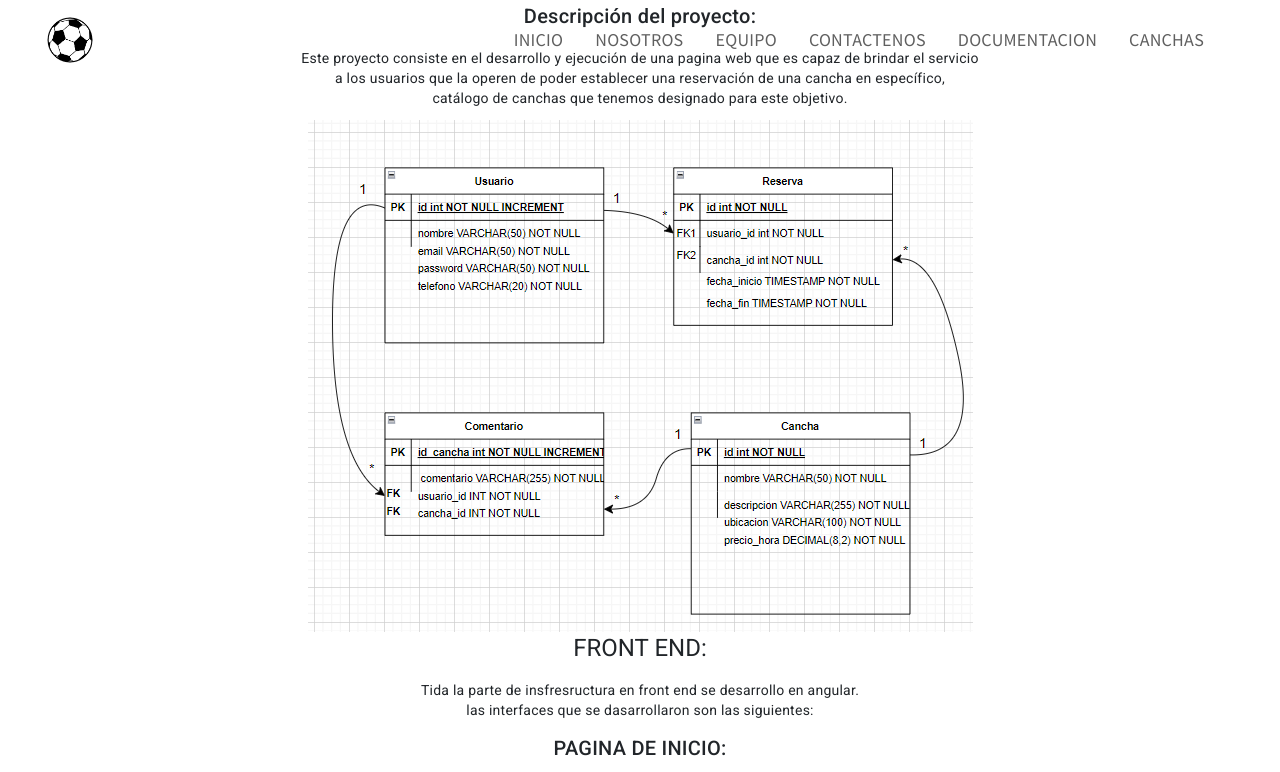
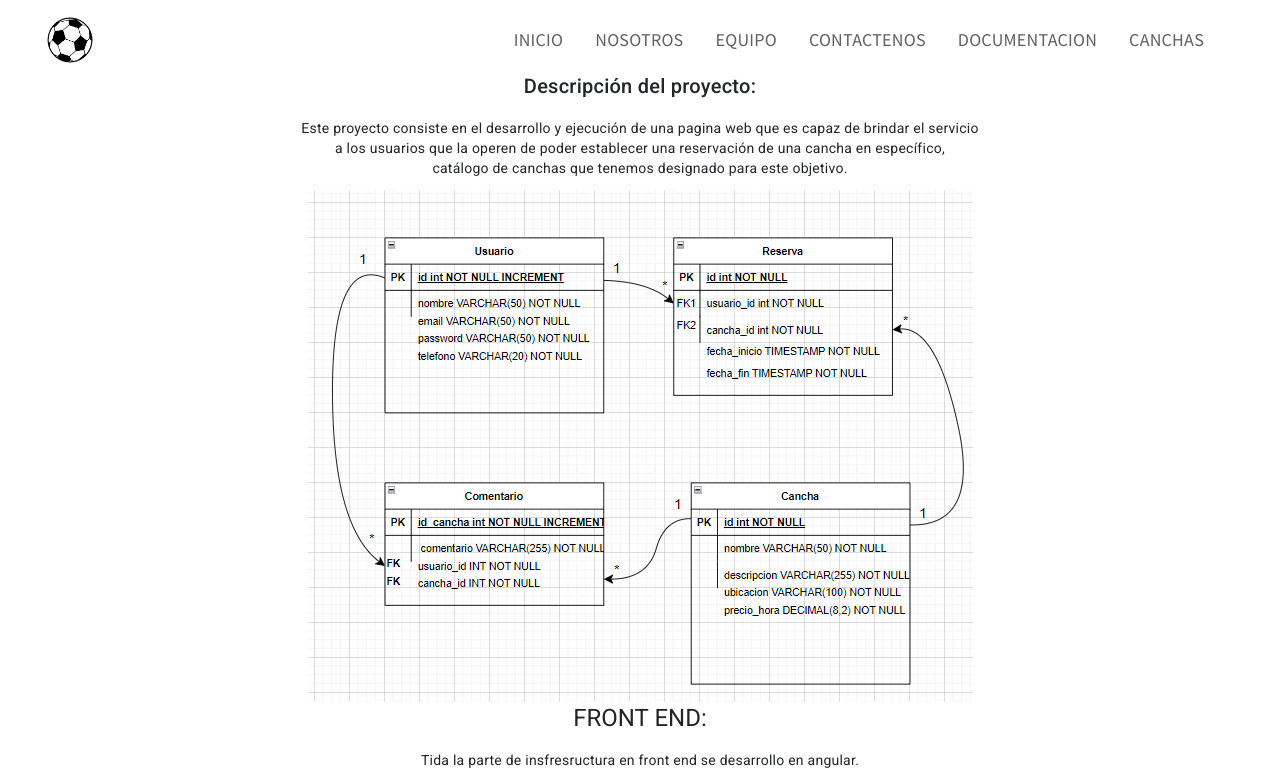
Before and after one commit to Orjuelalaley/Futmania, an Angular app: page /documentacion in a window 1280 px wide. Shown: the top 772 px of the page. Built offline with nearby package versions, Linux system fonts and the light colour scheme.

Commit message:
Update 20/04/23
this update has documentation.component (ts and html), css is missing

```diff
--- a/src/app/components/documentacion/documentacion.component.html
+++ b/src/app/components/documentacion/documentacion.component.html
@@ -1,4 +1,7 @@
-<app-navmenu></app-navmenu>
+<div style="height: 70px;">
+  <app-navmenu></app-navmenu>
+</div>
+
 <div style="text-align: center;">
   <h2>Descripción del proyecto:</h2>
   <P>Este proyecto consiste en el desarrollo
--- a/src/app/components/documentacion/documentacion.component.ts
+++ b/src/app/components/documentacion/documentacion.component.ts
@@ -1,4 +1,5 @@
 import { Component } from "@angular/core";
+import { Cancha } from '../canchas/canchas.model';
 
 @Component({
     selector: 'app-documentacion',
```
